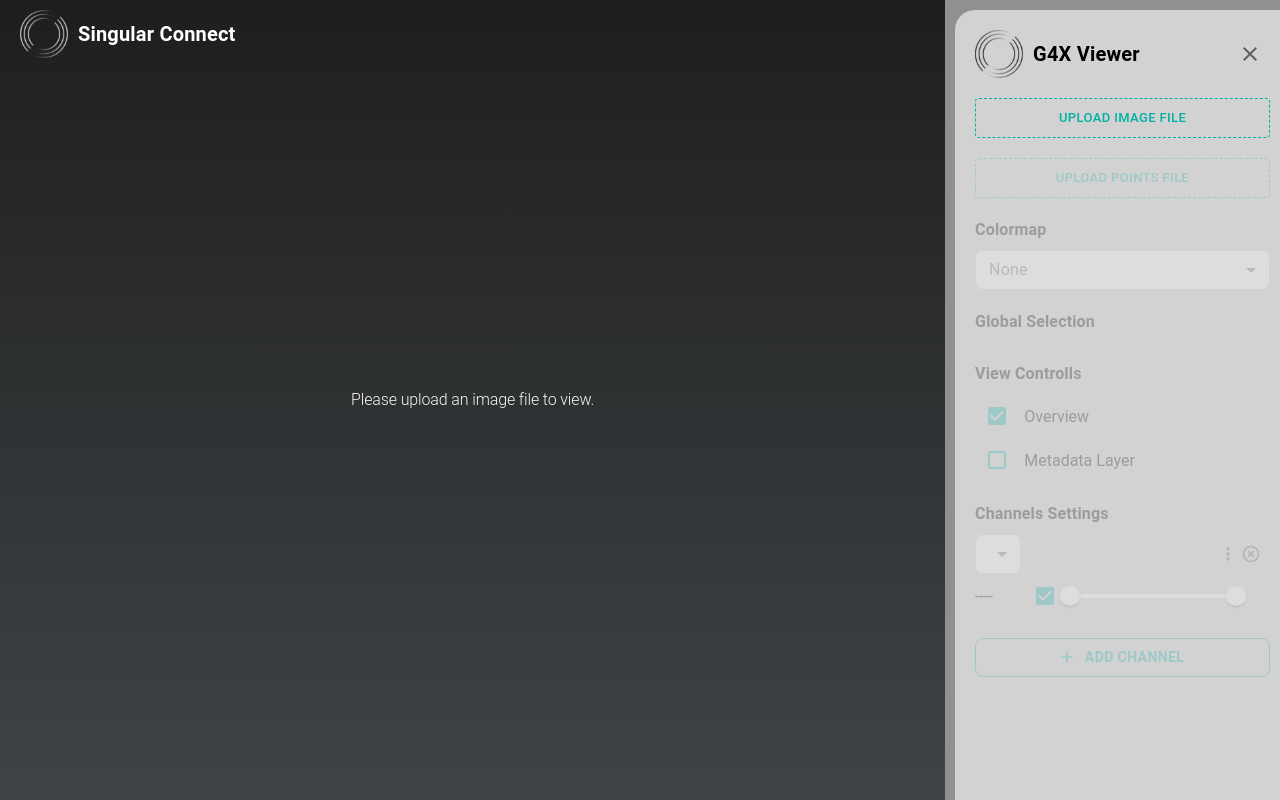
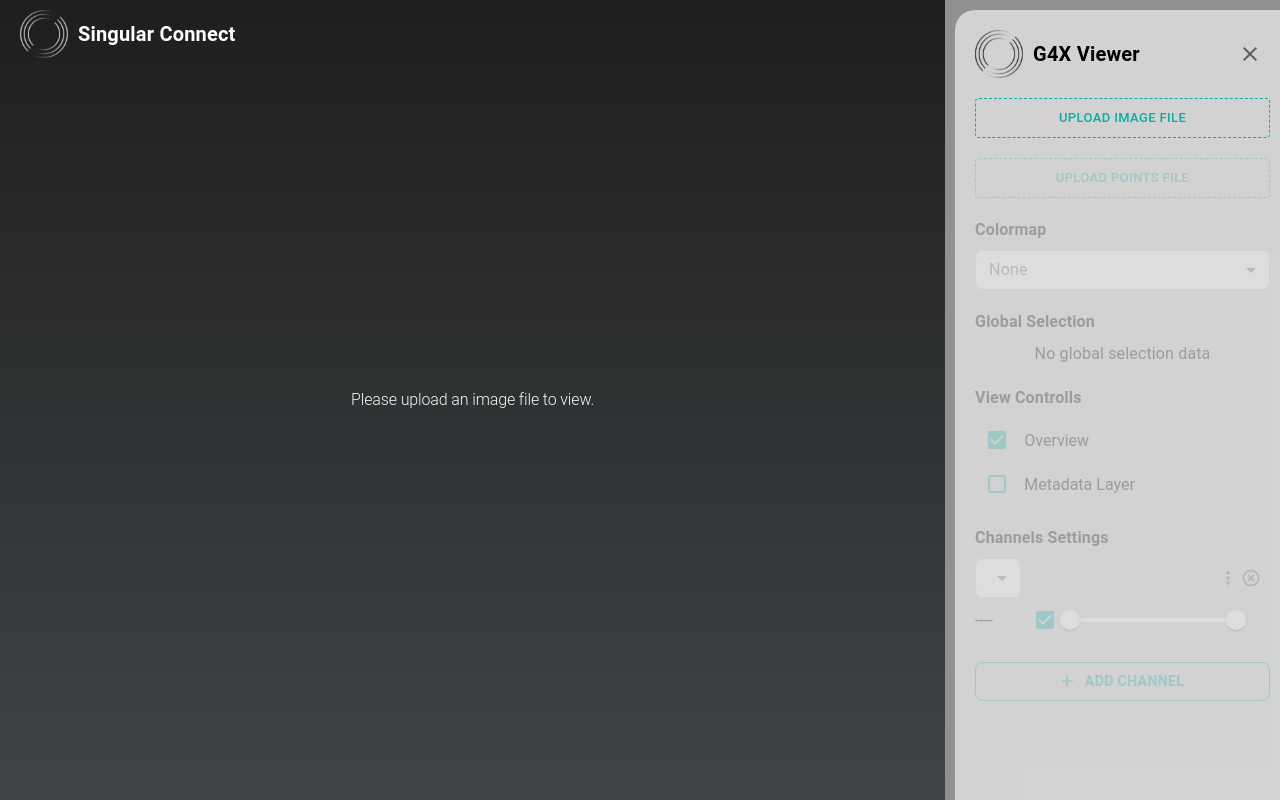
Before and after one commit to Singular-Genomics/G4X-viewer, a React (Vite) app: page / in a window 1280 px wide. Built offline with nearby package versions, Linux system fonts and the light colour scheme.

Commit message:
feat: add temporary global selection fallback text

```diff
--- a/src/components/ViewController/GlobalSelectionSliders/GlobalSelectionSliders.tsx
+++ b/src/components/ViewController/GlobalSelectionSliders/GlobalSelectionSliders.tsx
@@ -67,7 +67,7 @@
 
   return (
     <Box>
-      {globalControlLabels.map((label: any) => {
+      {globalControlLabels.length ? globalControlLabels.map((label: any) => {
         const size = shape[labels.indexOf(label)];
 
         if(size <= 1) {
@@ -110,7 +110,11 @@
             </Grid>
           </Grid>
         );
-      })}
+      }) : (
+        <Box>
+          <Typography textAlign="center">No global selection data</Typography>
+        </Box>
+      )}
     </Box>
   );
 };
```
